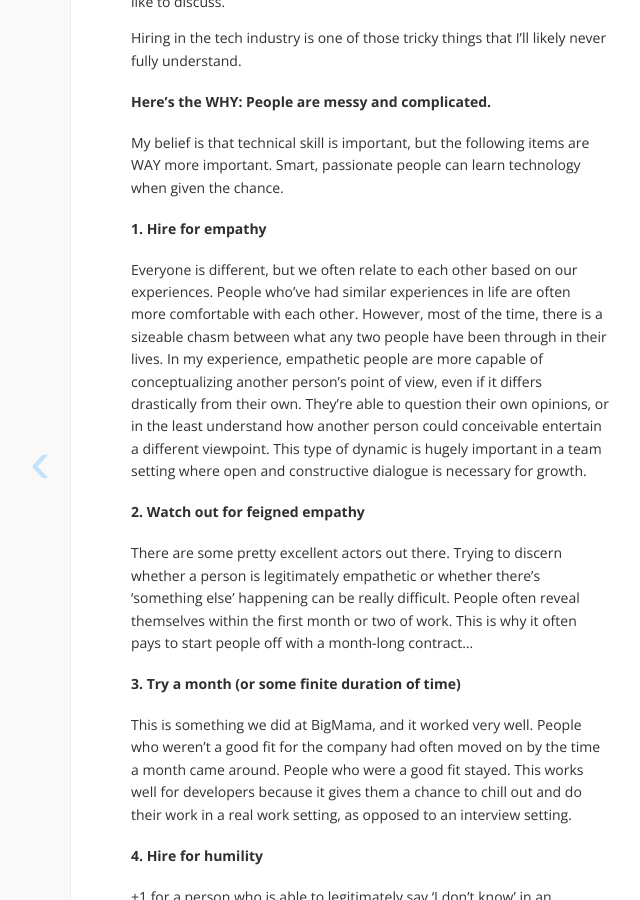
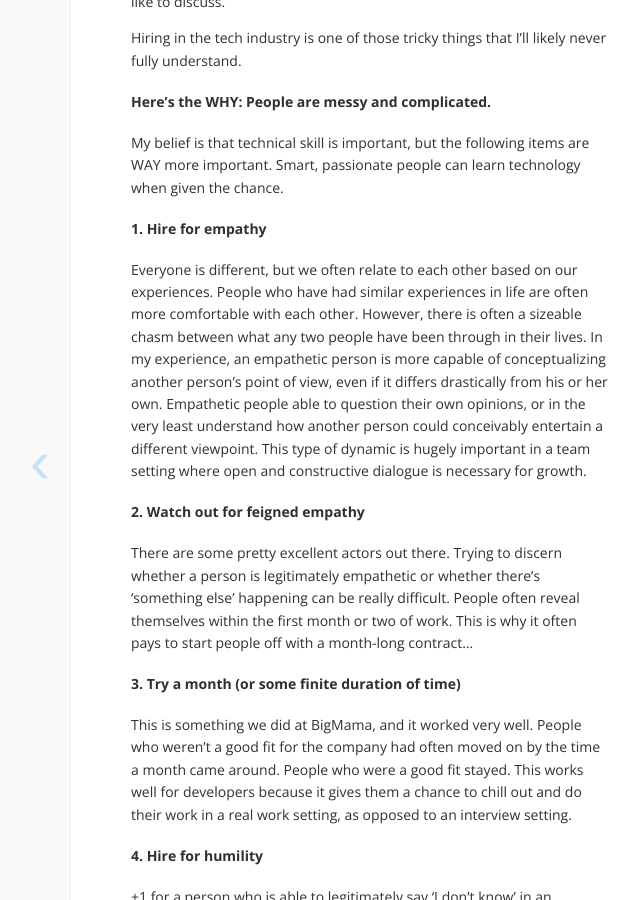
Before and after one commit to jenncoop/jenncoop.github.io, a Jekyll site: the page built from _posts/2014-04-09-my-notes-on-hiring.md, in a window 1280 px wide and 900 px high, scrolled down 566 px. Shown: the whole window, without its empty margins (270-910 px from the left). Built offline with Jekyll 4.4.1, drawn with Linux system fonts in a browser that asks for light colours; Markdown is read by kramdown in place of the engine named in the settings; comment, search, counter and statistics services are not loaded.

Commit message:
rewording, fixing typo

```diff
--- a/_posts/2014-04-09-my-notes-on-hiring.md
+++ b/_posts/2014-04-09-my-notes-on-hiring.md
@@ -17,7 +17,7 @@ My belief is that technical skill is important, but the following items are WAY
 
 #### 1. Hire for empathy
 
-Everyone is different, but we often relate to each other based on our experiences. People who've had similar experiences in life are often more comfortable with each other. However, most of the time, there is a sizeable chasm between what any two people have been through in their lives. In my experience, empathetic people are more capable of conceptualizing another person's point of view, even if it differs drastically from their own. They're able to question their own opinions, or in the least understand how another person could conceivable entertain a different viewpoint. This type of dynamic is hugely important in a team setting where open and constructive dialogue is necessary for growth.
+Everyone is different, but we often relate to each other based on our experiences. People who have had similar experiences in life are often more comfortable with each other. However, there is often a sizeable chasm between what any two people have been through in their lives. In my experience, an empathetic person is more capable of conceptualizing another person's point of view, even if it differs drastically from his or her own. Empathetic people able to question their own opinions, or in the very least understand how another person could conceivably entertain a different viewpoint. This type of dynamic is hugely important in a team setting where open and constructive dialogue is necessary for growth.
 
 
 #### 2. Watch out for feigned empathy
```
